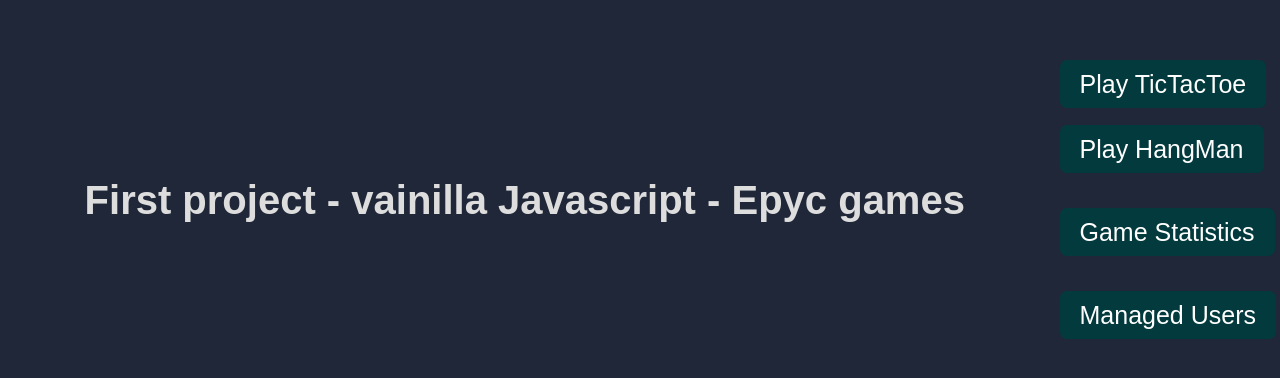
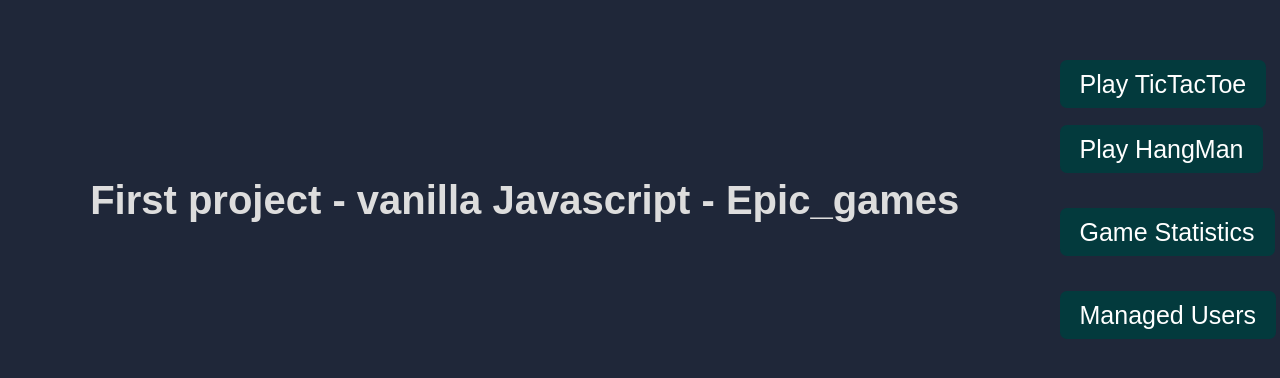
Before and after one commit to sergiomendez2/frontenddsu, a website built with webpack: page index.html in a window 1280 px wide. Shown: the part 120-498 px from the top of the page. Built offline with nearby package versions, Linux system fonts and the light colour scheme; files whose address does not match are found by name.

Commit message:
names were added

```diff
--- a/index.html
+++ b/index.html
@@ -6,11 +6,11 @@
         content="width=device-width, user-scalable=no, initial-scale=1.0, maximum-scale=1.0, minimum-scale=1.0">
   <meta http-equiv="X-UA-Compatible" content="ie=edge">
   <link href="./dist/styles.css" rel="stylesheet">
-  <title>hangman_game_vanilla-js</title>
+  <title>Main_Menu</title>
 </head>
 <body>
 
-  <h1>First project - vainilla Javascript - Epyc games</h1><br>
+  <h1>First project - vanilla Javascript - Epic_games</h1><br>
 
     <div>
         <a class="back" href="./TiTacToeGame.html">Play TicTacToe</a><br><br><br>
```
Also changed, not shown: TiTacToeGame.html (+1 -1 lines), hangman.html (+1 -1 lines).
